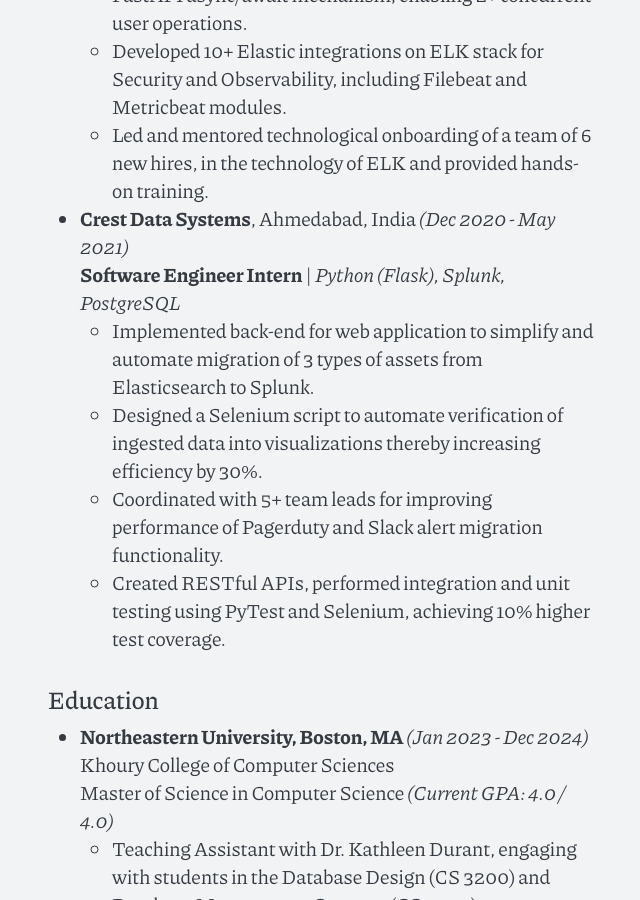
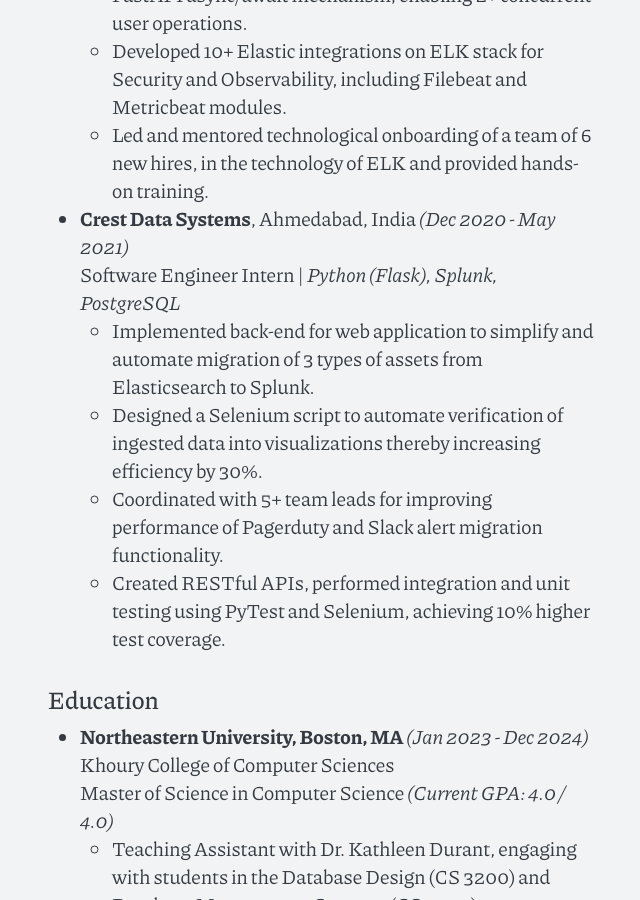
Before and after one commit to yug-rajani/yug-rajani.github.io, a Jekyll site: the page built from cv.md, in a window 1280 px wide and 900 px high, scrolled down 705 px. Shown: the whole window, without its empty margins (319-959 px from the left). Built offline with Jekyll 4.4.1, drawn with Linux system fonts in a browser that asks for light colours.

Commit message:
Light bold for position

```diff
--- a/cv.md
+++ b/cv.md
@@ -12,14 +12,14 @@ title: Resume
 I have successfully applied my software engineering expertise to develop effective solutions for real-world challenges. With a proven ability to work both independently and collaboratively, I consistently deliver high-quality results.
 
 - **Crest Data Systems**, Ahmedabad, India *(May 2021 - Oct 2022)* <br>
-  **Software Engineer** | *Python (FastAPI), ELK Stack, Golang*
+  <sub>**Software Engineer**</sub> | *Python (FastAPI), ELK Stack, Golang*
   - Collaborated with cross-functional teams across 2 Business Units (Security Analytics and Automation, Product and Solutions).
   - Optimized Cisco SDWAN report generation feature using FastAPI async/await mechanism, enabling 2+ concurrent user operations.
   - Developed 10+ Elastic integrations on ELK stack for Security and Observability, including Filebeat and Metricbeat modules.
   - Led and mentored technological onboarding of a team of 6 new hires, in the technology of ELK and provided hands-on training.
 
 - **Crest Data Systems**, Ahmedabad, India *(Dec 2020 - May 2021)* <br>
-  **Software Engineer Intern** | *Python (Flask), Splunk, PostgreSQL*
+  Software Engineer Intern | *Python (Flask), Splunk, PostgreSQL*
   - Implemented back-end for web application to simplify and automate migration of 3 types of assets from Elasticsearch to Splunk.
   - Designed a Selenium script to automate verification of ingested data into visualizations thereby increasing efficiency by 30%.
   - Coordinated with 5+ team leads for improving performance of Pagerduty and Slack alert migration functionality.
```
